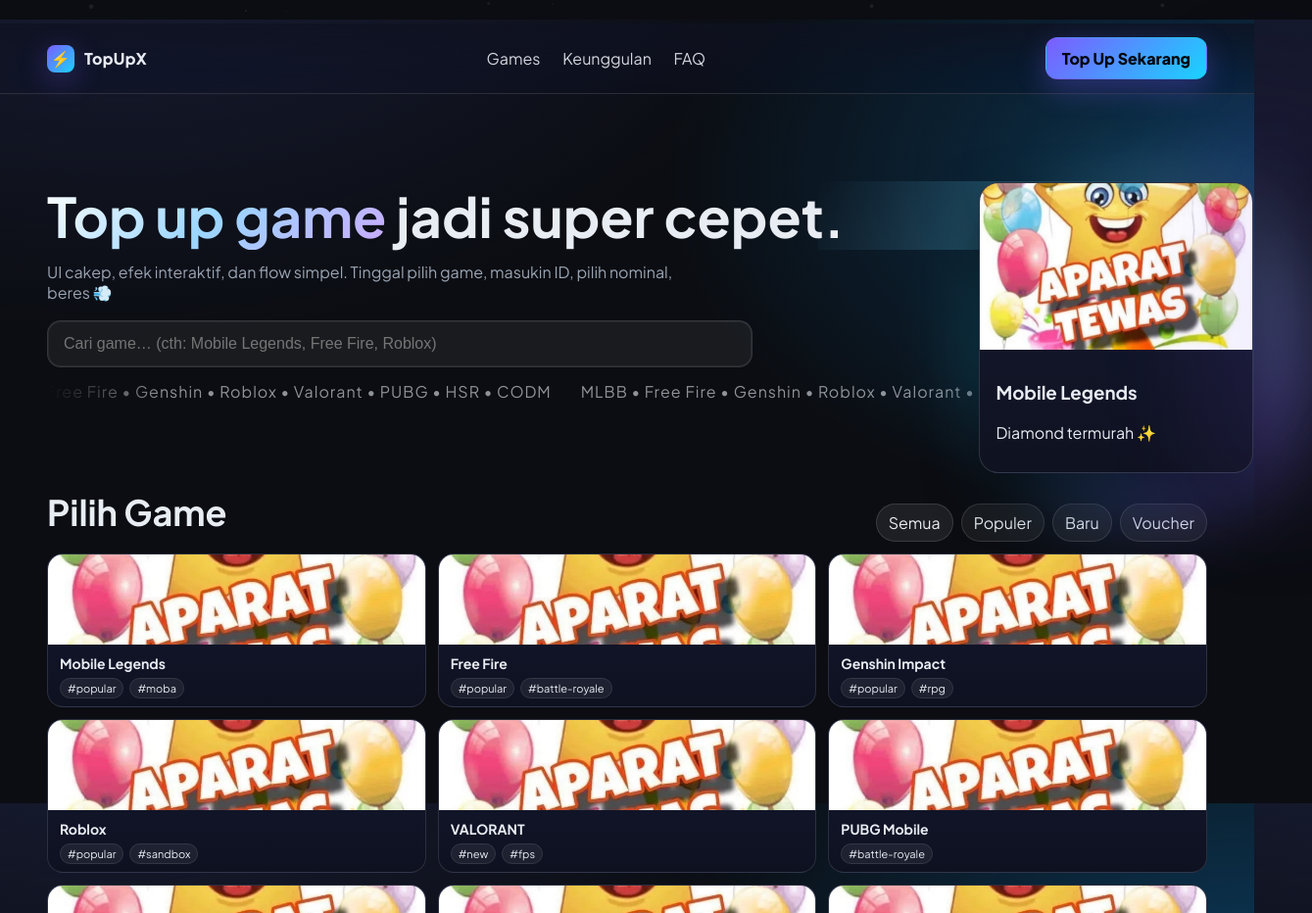
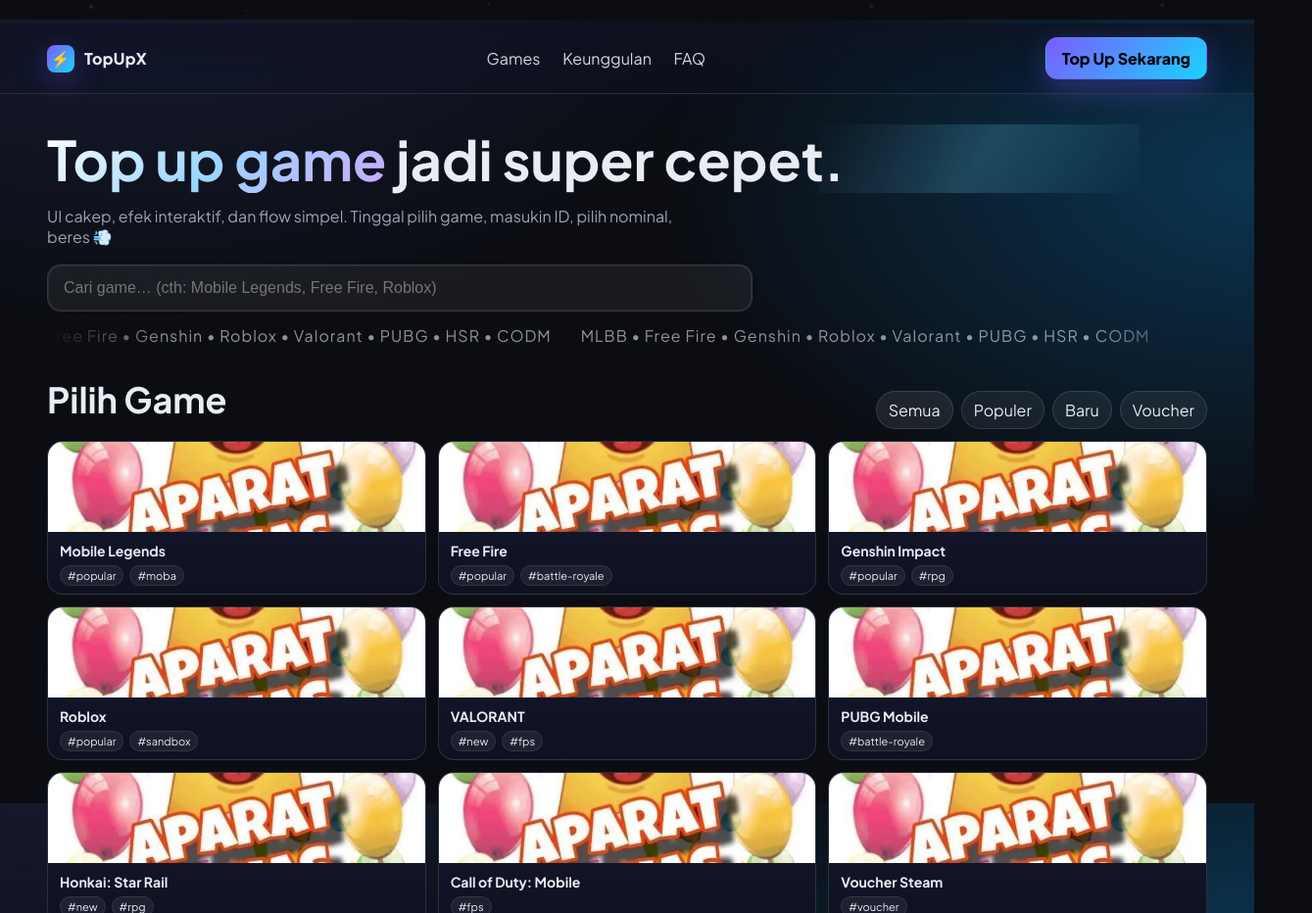
Before and after one commit to goroiz/topup, a plain HTML site: page index.html in a window 1280 px wide. Shown: the part 780-1712 px from the top of the page at 98% size, 1339 px wide, since content can reach past the window. Drawn offline with Linux system fonts and the light colour scheme.

Commit message:
Update index.html

```diff
--- a/index.html
+++ b/index.html
@@ -41,17 +41,6 @@
       <span>MLBB • Free Fire • Genshin • Roblox • Valorant • PUBG • HSR • CODM</span>
       <span>MLBB • Free Fire • Genshin • Roblox • Valorant • PUBG • HSR • CODM</span>
     </div>
-      </div>
-      <div class="hero-art">
-        <div class="blob"></div>
-        <div class="card preview tilt">
-          <img src="assets/img/game-placeholder.jpg" alt="Preview Game" />
-          <div class="card-info">
-            <h3>Mobile Legends</h3>
-            <p>Diamond termurah ✨</p>
-          </div>
-        </div>
-        <div class="glow"></div>
   </div>
 </section>
 
```
Lines whose indentation alone changed are shown as unchanged.
